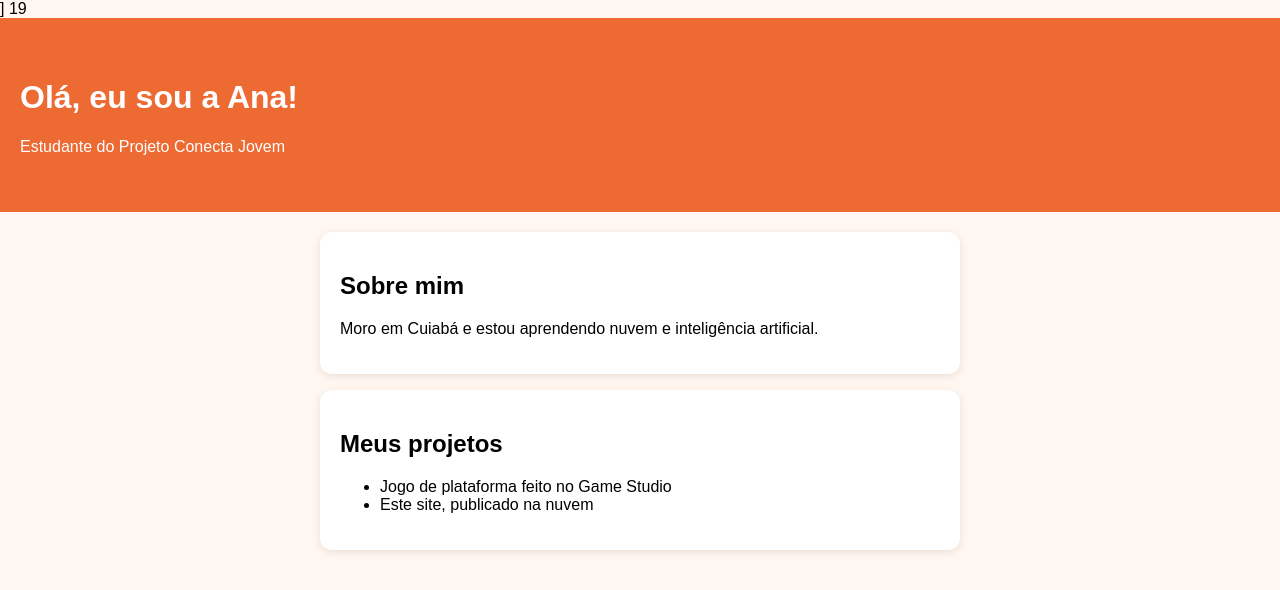
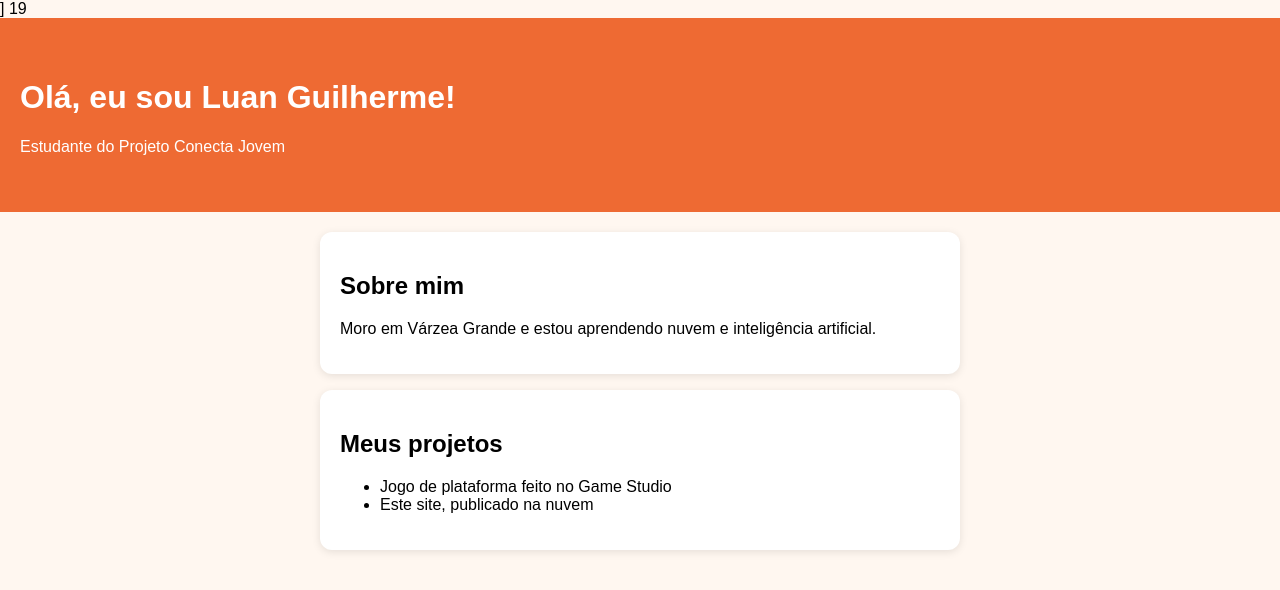
Before and after one commit to LuanGuilherme-ss/conecta-jovem, a plain HTML site: page index.html in a window 1280 px wide. Drawn offline with Linux system fonts and the light colour scheme.

Commit message:
Update index.html

```diff
--- a/index.html
+++ b/index.html
@@ -14,13 +14,13 @@ margin-bottom: 16px; box-shadow: 0 2px 8px rgba(0, 0, 0, 0.1); }
 </head>
 <body>
 19<header>
-<h1>Olá, eu sou a Ana!</h1>
+<h1>Olá, eu sou Luan Guilherme!</h1>
 <p>Estudante do Projeto Conecta Jovem</p>
 </header>
 <main>
 <section class="cartao">
 <h2>Sobre mim</h2>
-<p>Moro em Cuiabá e estou aprendendo nuvem e inteligência artificial.</p>
+<p>Moro em Várzea Grande e estou aprendendo nuvem e inteligência artificial.</p>
 </section>
 <section class="cartao">
 <h2>Meus projetos</h2>
```
